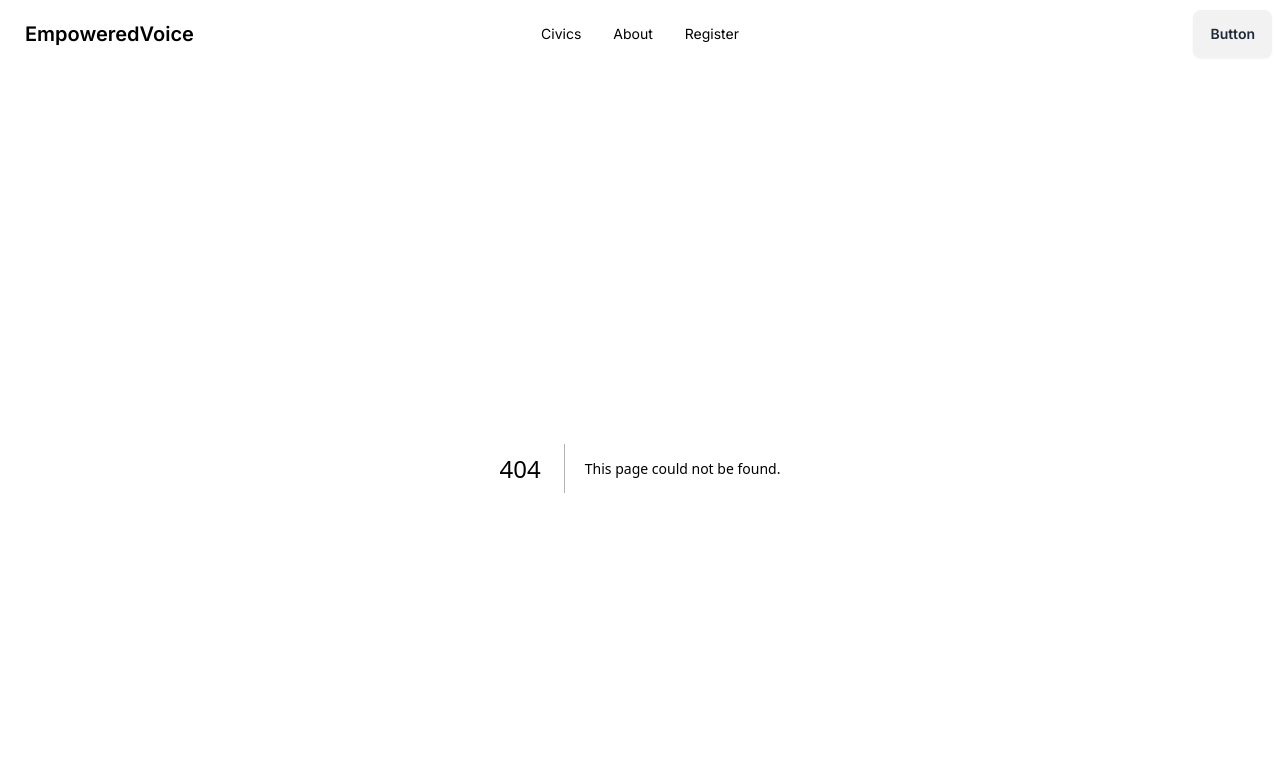
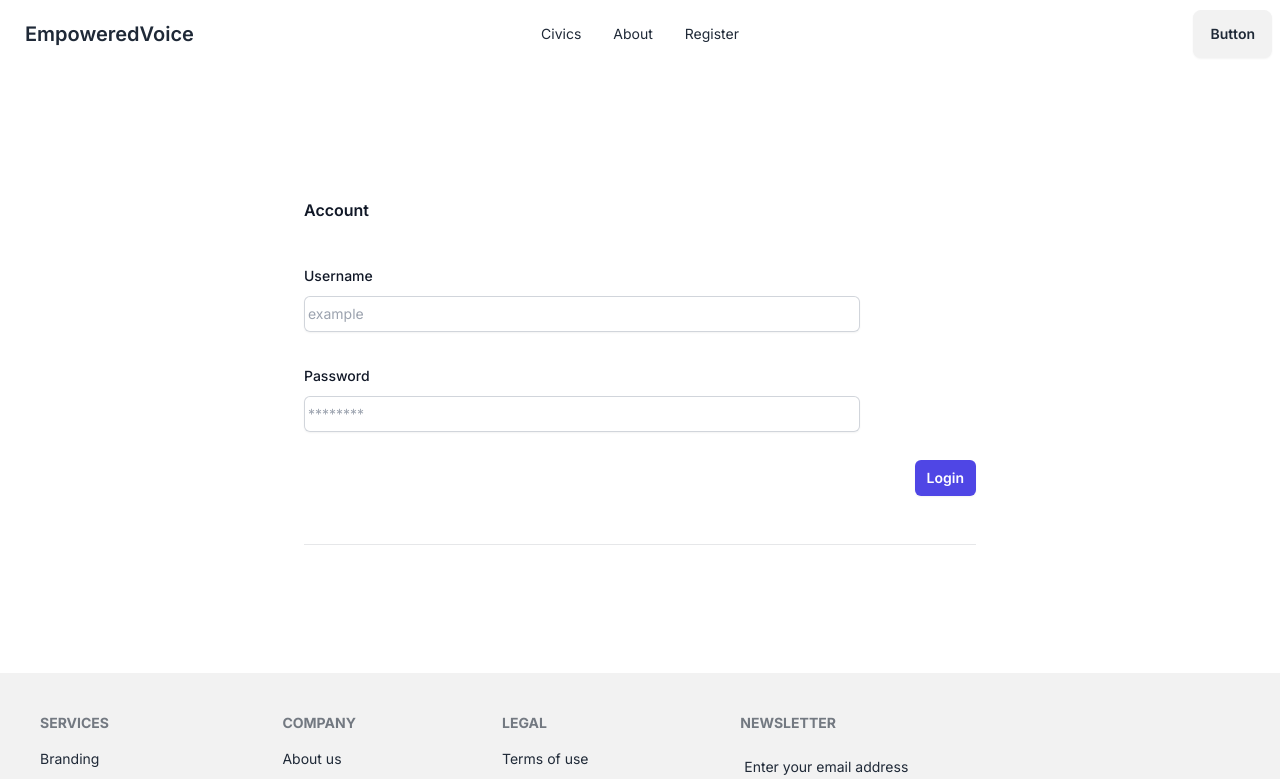
Before and after one commit to soyDOFT/EmpoweredVoice, a Next.js app in the folder frontend/: page /login in a window 1280 px wide. Before the commit this address had no page. Shown: the top 779 px of the page. Built offline with nearby package versions, Linux system fonts and the light colour scheme.

Commit message:
Added login page, added text input components, added next/babel

```diff
--- a/frontend/package.json
+++ b/frontend/package.json
@@ -9,7 +9,6 @@
     "lint": "next lint"
   },
   "dependencies": {
-    "dotenv": "^16.4.5",
     "next": "14.2.7",
     "react": "^18",
     "react-dom": "^18"
--- /dev/null
+++ b/frontend/src/app/login/page.js
@@ -0,0 +1,35 @@
+import TextInput from "@/components/TextInput";
+
+export default function Page() {
+
+    function submitHandler() {
+        e.preventDefault();
+        const user = e.target.value;
+        const pass = e.target.value;
+        console.log(e.target.value);
+    }
+
+    return (
+        <div className="mx-auto max-w-7xl px-4 py-24 sm:px-6 sm:py-32 lg:px-8">
+            <div className="mx-auto max-w-2xl">
+                <form>
+                    <div className='space-y-12'>
+                        <div className="border-b border-gray-900/10 pb-12">
+                        <h2 className="text-base font-semibold leading-7 text-gray-900">Account</h2>
+                        <div className="mt-10 grid grid-cols-1 gap-x-6 gap-y-8 sm:grid-cols-6">
+                            <TextInput label='Username' placeholder='example'/>
+                            <TextInput label='Password' placeholder='********'/>
+                            <div className="mt-24 flex items-center justify-end gap-x-6">
+                                <button
+                                type="submit"
+                                className="rounded-md bg-indigo-600 px-3 py-2 text-sm font-semibold text-white shadow-sm hover:bg-indigo-500 focus-visible:outline focus-visible:outline-2 focus-visible:outline-offset-2 focus-visible:outline-indigo-600"
+                                >Login</button>
+                            </div>
+                        </div>
+                        </div>
+                    </div>
+                </form>
+            </div>
+        </div>
+    )
+}
--- a/frontend/src/components/Home.js
+++ b/frontend/src/components/Home.js
@@ -0,0 +1,7 @@
+export default function Page() {
+    return (
+        <div>
+
+        </div>
+    )
+}
--- /dev/null
+++ b/frontend/src/components/TextInput.js
@@ -0,0 +1,20 @@
+export default function TextInput({ label, placeholder}) {
+    return (
+        <div className="sm:col-span-5">
+            <label htmlFor={label.toLowerCase()} className="block text-sm font-medium leading-6 text-gray-900">{label}</label>
+            <div className="mt-2">
+                <div className="flex rounded-md shadow-sm ring-1 ring-inset ring-gray-300 focus-within:ring-2 focus-within:ring-inset focus-within:ring-indigo-600 sm:max-w-wd">
+                    <input
+                        type="text"
+                        id={label.toLowerCase()}
+                        name={label.toLowerCase()}
+                        placeholder={placeholder}
+                        autoComplete={label.toLowerCase()}
+                        className="block flex-1 border-0 bg-transparent py-1.5 pl-1 text-gray-900 placeholder:text-gray-400 focus:ring-0 sm:text-sm sm:leading-6"
+                        />
+                </div>
+            </div>
+        </div>
+
+    )
+}
```
Also changed, not shown: frontend/.eslintrc.json, 1 other file (tests, documents, lock files or other folders).
